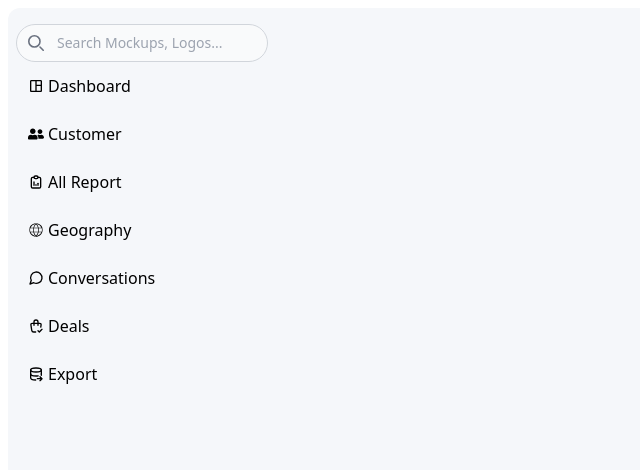
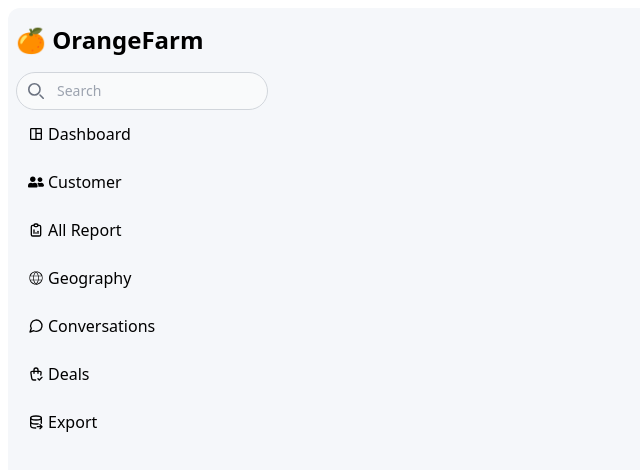
Before and after one commit to ravikr126/Panel, a React (Create React App) app: page / in a window 1280 px wide. Shown: the top 470 px of the page, without its empty margins (0-640 px from the left). Built offline with nearby package versions, Linux system fonts and the light colour scheme.

Commit message:
2nd commit for sidebar for better enhancement

```diff
--- a/src/Components/Sidebar.jsx
+++ b/src/Components/Sidebar.jsx
@@ -10,6 +10,13 @@ const Sidebar = () => {
     <div className="flex h-screen overflow-hidden bg-[#f5f7fa] m-2 rounded-xl">
       {/* Sidebar */}
       <div className="  text-black overflow-y-auto fixed h-full pt-4 rounded-xl p-2">
+        {/* title start here */}
+
+        <h1 className="font-bold text-2xl mb-4"> 🍊 OrangeFarm</h1>
+
+        {/* title ends here */}
+
+        {/* Searchbar start here */}
         <form>
           <label
             for="default-search"
@@ -39,11 +46,14 @@ const Sidebar = () => {
               type="search"
               id="default-search"
               className="rounded-full block w-full p-2 ps-10 text-sm text-gray-900 border border-gray-300  bg-gray-50 focus:ring-blue-500 focus:border-blue-500 dark:bg-gray-700 dark:border-gray-600 dark:placeholder-gray-400 dark:text-white dark:focus:ring-blue-500 dark:focus:border-blue-500"
-              placeholder="Search Mockups, Logos..."
+              placeholder="Search"
               required
             />
           </div>
         </form>
+        {/* Searchbar ends here */}
+
+        {/* list of navigation start here */}
 
         <ul>
           {SidebarData.map((item, index) => (
@@ -61,12 +71,24 @@ const Sidebar = () => {
             </li>
           ))}
         </ul>
+
+        <div className="flex flex-col items-center justify-end h-full">
+          <img
+            src="https://t3.ftcdn.net/jpg/02/43/12/34/360_F_243123463_zTooub557xEWABDLk0jJklDyLSGl2jrr.jpg"
+            alt=""
+            className="w-10 h-10 rounded-full"
+          />
+        </div>
       </div>
 
-      {/* Content */}
+      {/* list of navigation start here */}
+
+      {/* router here */}
       <div className="flex-grow overflow-y-auto ml-60">
         <Path />
       </div>
+
+      {/* routers ends here */}
     </div>
   );
 };
```
